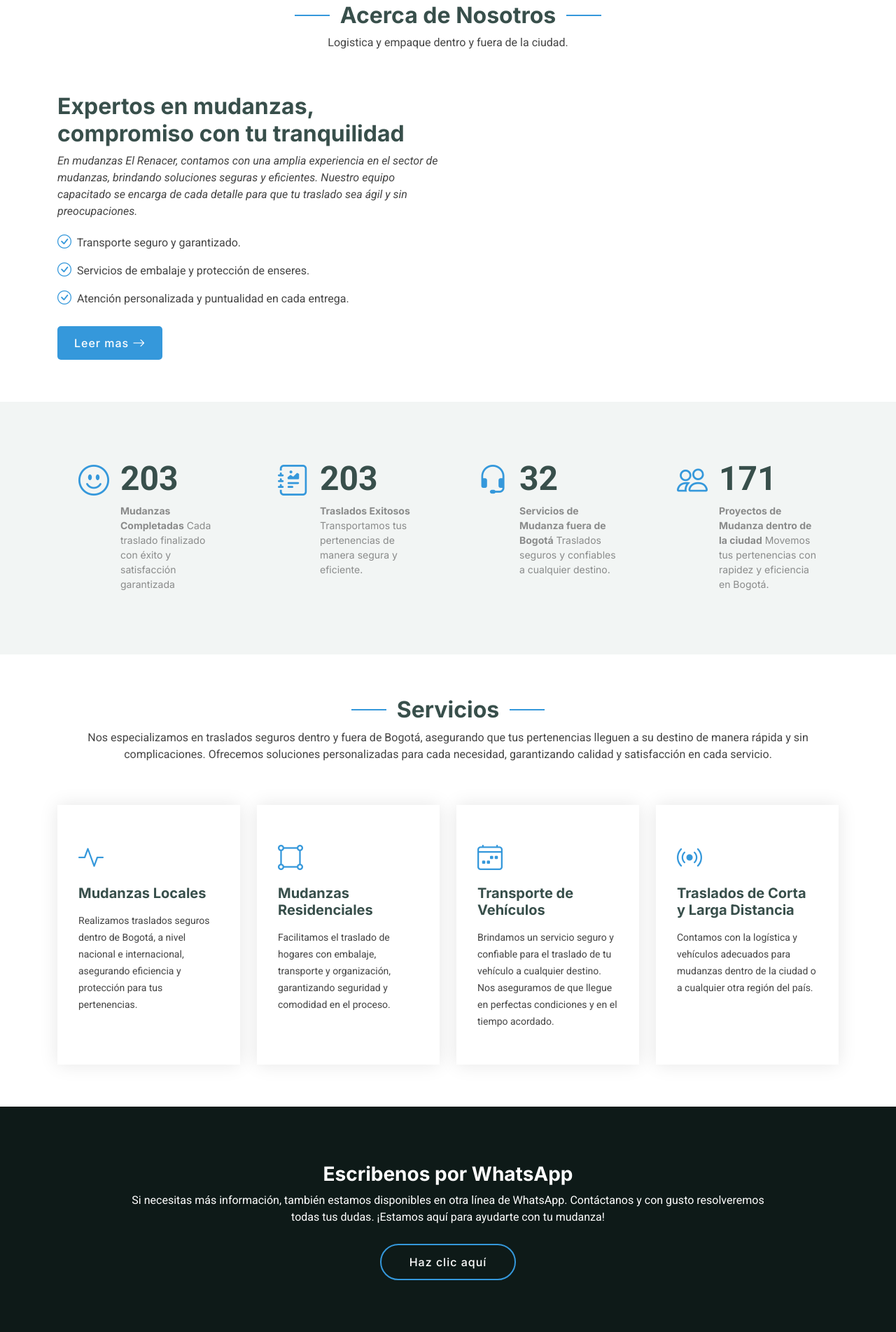
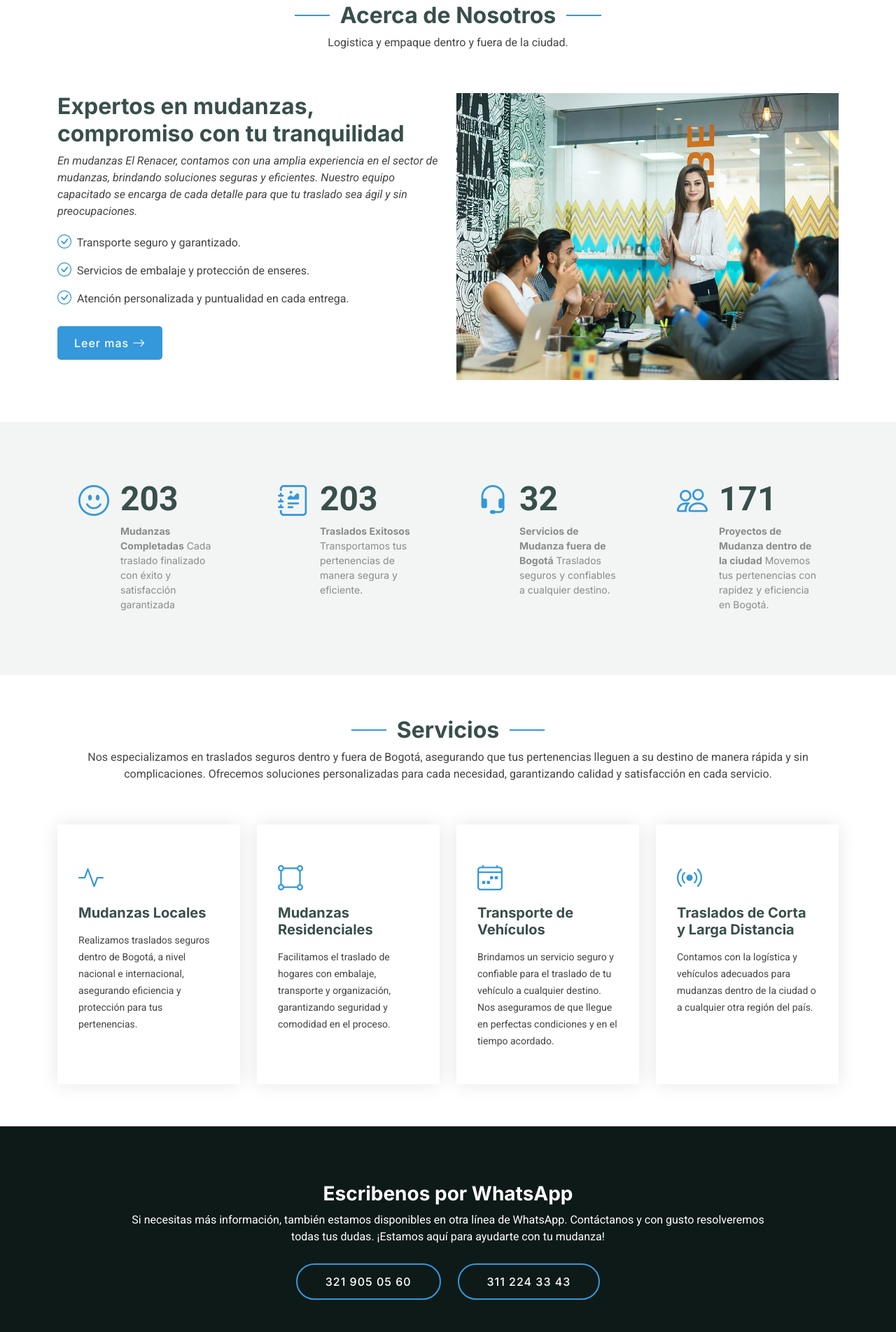
Before and after one commit to CristianLopez3/mudanzas, a plain HTML site: page index.html in a window 1280 px wide. Shown: the part 857-2760 px from the top of the page at 70% size. Drawn offline with Linux system fonts and the light colour scheme.

Commit message:
Se agrega el segundo link de whatsapp para mensaje directo

```diff
--- a/index.html
+++ b/index.html
@@ -68,7 +68,7 @@
               mudanza sea un
               proceso sencillo y sin complicaciones.</p>
             <!-- Cambie su numero aqui por el de el. -->
-            <a href="https://api.whatsapp.com/send/?phone=3053075623&text=Buenas,+para+una+mudanza&type=phone_number&app_absent=0"
+            <a href="https://api.whatsapp.com/send/?phone=3219050560&text=Buenas,+para+una+mudanza&type=phone_number&app_absent=0"
               class="btn-get-started">WhatsApp</a>
           </div>
         </div><!-- End Carousel Item -->
@@ -91,7 +91,7 @@
         <div class="row gy-4">
 
           <div class="col-lg-6 order-1 order-lg-2" data-aos="fade-up" data-aos-delay="100">
-           <!--<img src="assets/img/about.jpg" class="img-fluid" alt="">-->
+           <img src="assets/img/about.jpg" class="img-fluid" alt="">
           </div>
 
           <div class="col-lg-6 order-2 order-lg-1 content" data-aos="fade-up" data-aos-delay="200">
@@ -225,7 +225,8 @@
             <div class="text-center">
               <h3>Escribenos por WhatsApp</h3>
               <p>Si necesitas más información, también estamos disponibles en otra línea de WhatsApp. Contáctanos y con gusto resolveremos todas tus dudas. ¡Estamos aquí para ayudarte con tu mudanza!</p>
-              <a class="cta-btn" href="https://api.whatsapp.com/send/?phone=3053075623&text=Buenas,+para+una+mudanza&type=phone_number&app_absent=0">Haz clic aquí</a>
+              <a class="cta-btn" href="https://api.whatsapp.com/send/?phone=3219050560&text=Buenas,+para+una+mudanza&type=phone_number&app_absent=0">321 905 05 60</a>
+              <a class="cta-btn" href="https://api.whatsapp.com/send/?phone=3112243343&text=Buenas,+para+una+mudanza&type=phone_number&app_absent=0">311 224 33 43</a>
             </div>
           </div>
         </div>
```
